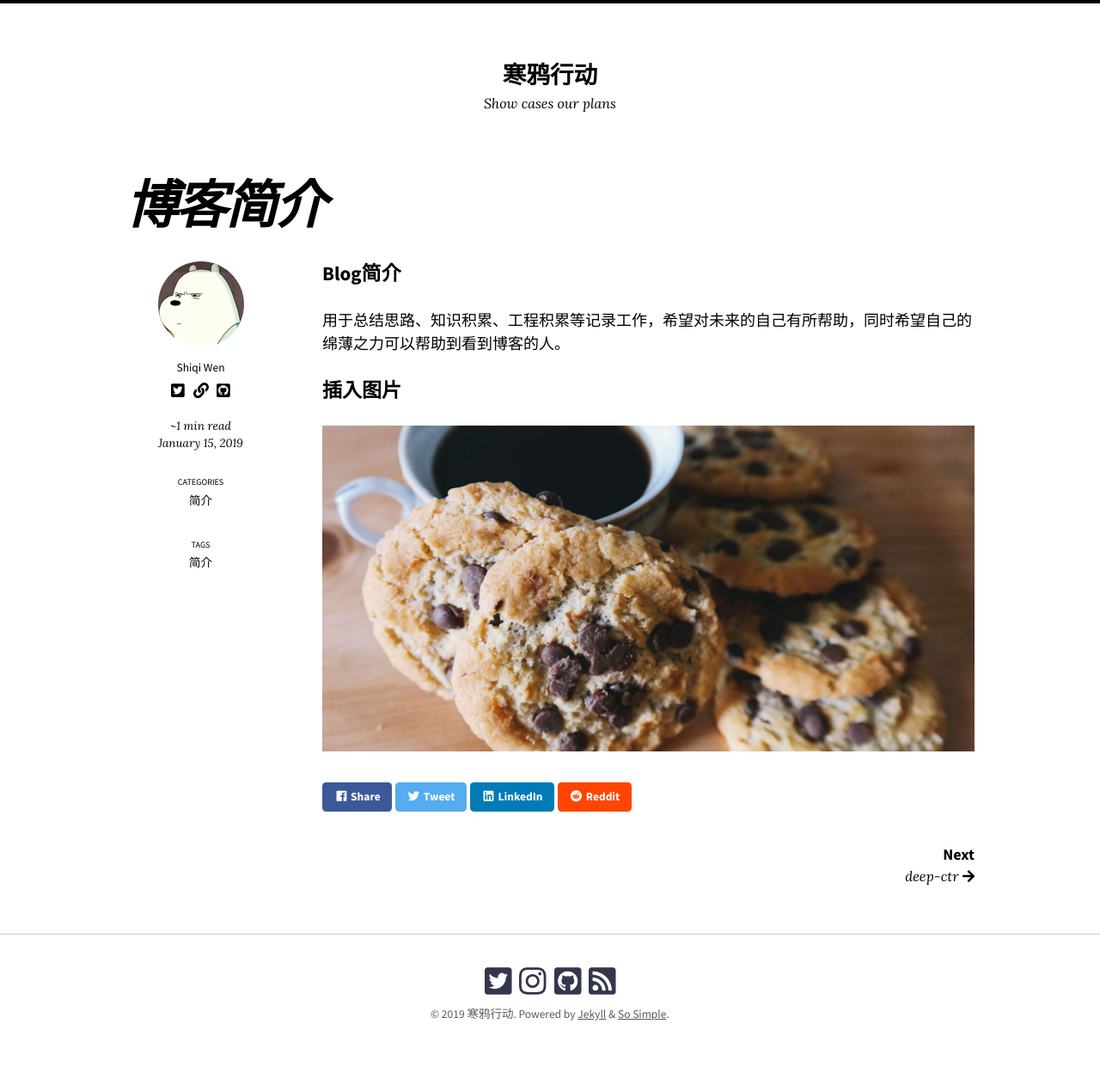
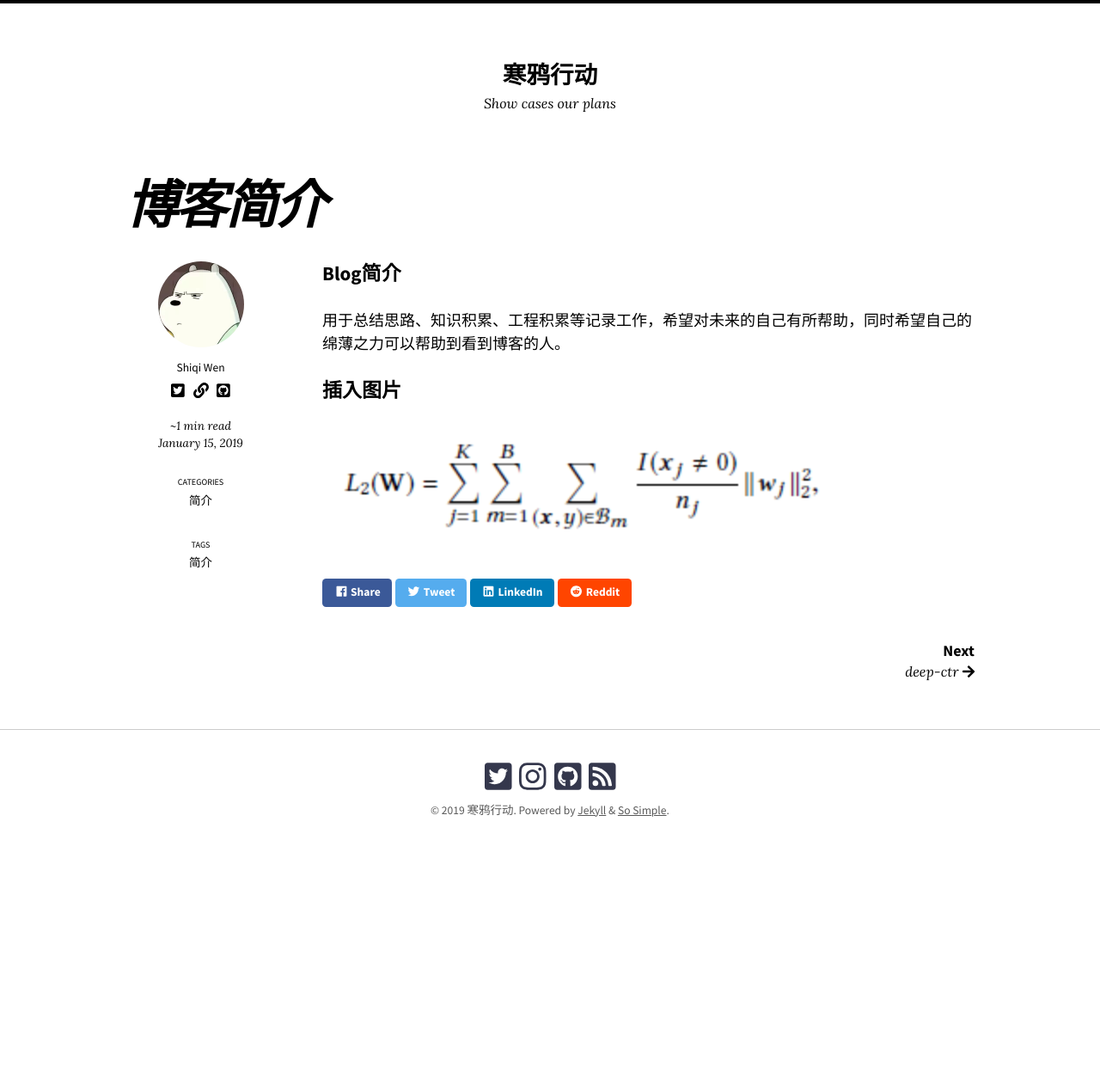
Before and after one commit to shiqjia/thinkspace, a Jekyll site: the page built from _posts/2019-01-15-beginer.md, in a window 1280 px wide. Shown: the whole page at 86% size. Built offline with Jekyll 4.4.1, drawn with Linux system fonts in a browser that asks for light colours; nearby versions of some CDN libraries; after the commit the page ends 1025 px from its top, so only the background shows below that.

Commit message:
test images

```diff
--- a/_posts/2019-01-15-beginer.md
+++ b/_posts/2019-01-15-beginer.md
@@ -14,4 +14,4 @@ last_modified_at: 2019-01-19T13:57:52-17:00
 
 ### 插入图片
 
-![img]({{'/images/chocolate-chip-cookies-lg.jpg' | absolute_url}})
+![img]({{'/images/picture/DIN_regularization.png' | absolute_url}})
```
